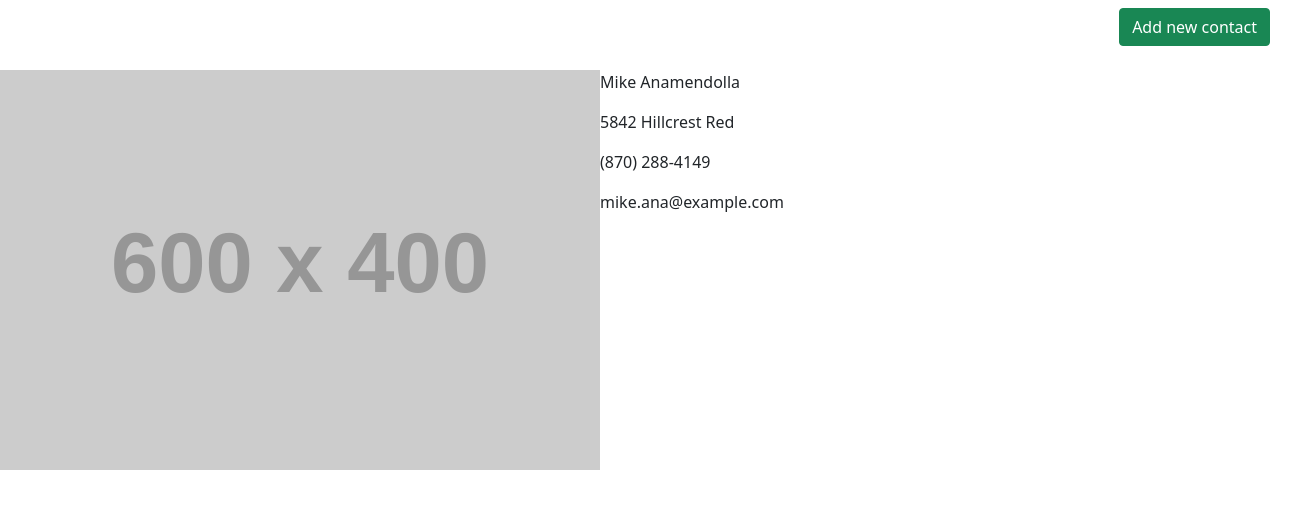
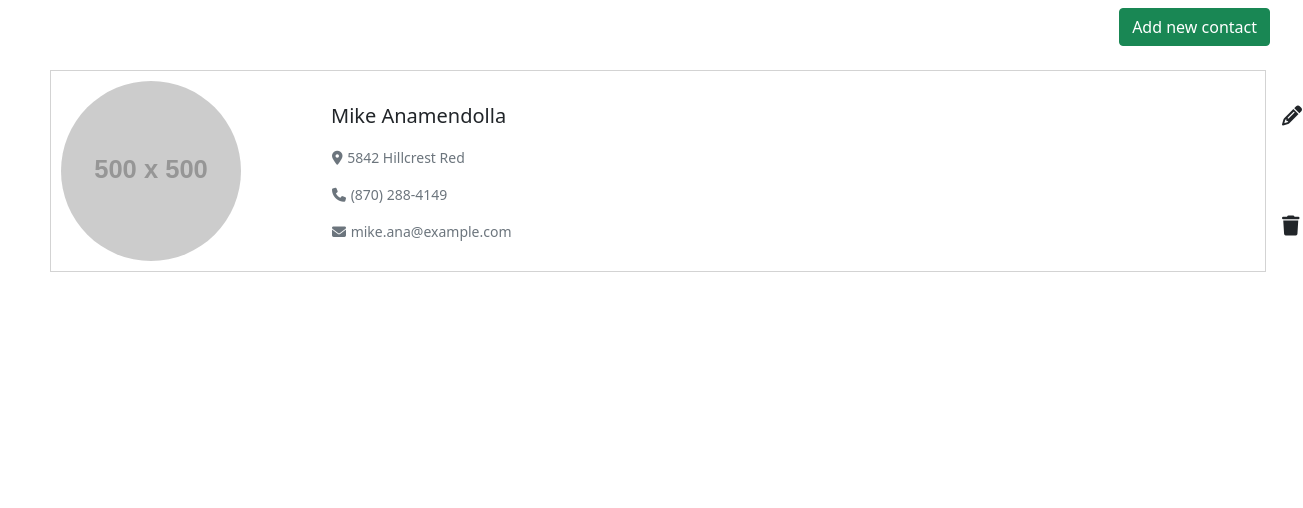
Before and after one commit to 4GeeksAcademy/contact-list-santi-quijano, a React app: page / in a window 1280 px wide. Shown: the whole page, 1303 px wide, since content can reach past the window. Built offline with nearby package versions, Linux system fonts and the light colour scheme; placeholder pictures from the web are drawn by us.

Commit message:
HTML and CSS done

```diff
--- a/src/js/views/home.js
+++ b/src/js/views/home.js
@@ -14,13 +14,17 @@ export const Home = () => {
 					</Link>
 				</div>
 			</nav>
-			<div className="d-flex">
-				<img src="https://placehold.co/600x400" />
+			<div className="contact-profile d-flex">
+				<img className="contact-picture" src="https://placehold.co/500x500" />
 				<div className="contact-info">
-					<p className="contact-name">Mike Anamendolla</p>
-					<p className="street-adress">5842 Hillcrest Red</p>
-					<p className="contact-number">(870) 288-4149</p>
-					<p className="email-direction">mike.ana@example.com</p>
+					<p className="contact-name">Mike Anamendolla
+						<span className="update-delete">
+							<i className="fa-solid fa-pencil"></i><i className="fa-solid fa-trash"></i>
+						</span>
+					</p>
+					<p className="street-adress text-muted"><i className="fa-solid fa-location-dot"></i>&nbsp;5842 Hillcrest Red</p>
+					<p className="contact-number text-muted"><i className="fa-solid fa-phone"></i>&nbsp;(870) 288-4149</p>
+					<p className="email-direction text-muted"><i className="fa-solid fa-envelope"></i>&nbsp;mike.ana@example.com</p>
 				</div>
 			</div>
 		</div>
--- a/src/styles/home.css
+++ b/src/styles/home.css
@@ -0,0 +1,47 @@
+/* *{
+    outline: 1px solid red;
+} */
+
+.contact-profile {
+    margin-left: 50px;
+    border: 1px solid lightgray;
+    display: inline-block;
+    width: 95%;
+
+}
+
+.contact-info {
+    padding: 10px;
+    margin-left: 70px;
+    margin-top: 20px;
+}
+
+.contact-picture {
+    padding: 10px;
+    width: 200px;
+    height: 200px;
+    border-radius: 50%;
+
+}
+
+.contact-name {
+    font-size: 20px;
+   position: relative;
+}
+
+.fa-solid {
+    margin: 1px;
+}
+
+.street-adress, .contact-number, .email-direction {
+    font-size: 14px;
+}
+
+.update-delete {
+    position: absolute;
+    left: 950px;
+}
+
+.fa-pencil {
+    margin-bottom: 85px;
+}
--- a/template.html
+++ b/template.html
@@ -6,6 +6,7 @@
         <title>Hello Rigo with Vanilla.js</title>
         <link href="https://cdn.jsdelivr.net/npm/bootstrap@5.1.3/dist/css/bootstrap.min.css" rel="stylesheet" integrity="sha384-1BmE4kWBq78iYhFldvKuhfTAU6auU8tT94WrHftjDbrCEXSU1oBoqyl2QvZ6jIW3" crossorigin="anonymous">
         <link rel="stylesheet" href="https://use.fontawesome.com/releases/v5.2.0/css/all.css" integrity="sha384-hWVjflwFxL6sNzntih27bfxkr27PmbbK/iSvJ+a4+0owXq79v+lsFkW54bOGbiDQ" crossorigin="anonymous">
+        <script src="https://kit.fontawesome.com/cd93175595.js" crossorigin="anonymous"></script>
     </head>
     <body class="h-100">
         <div id="app" class="h-100"></div>
```
